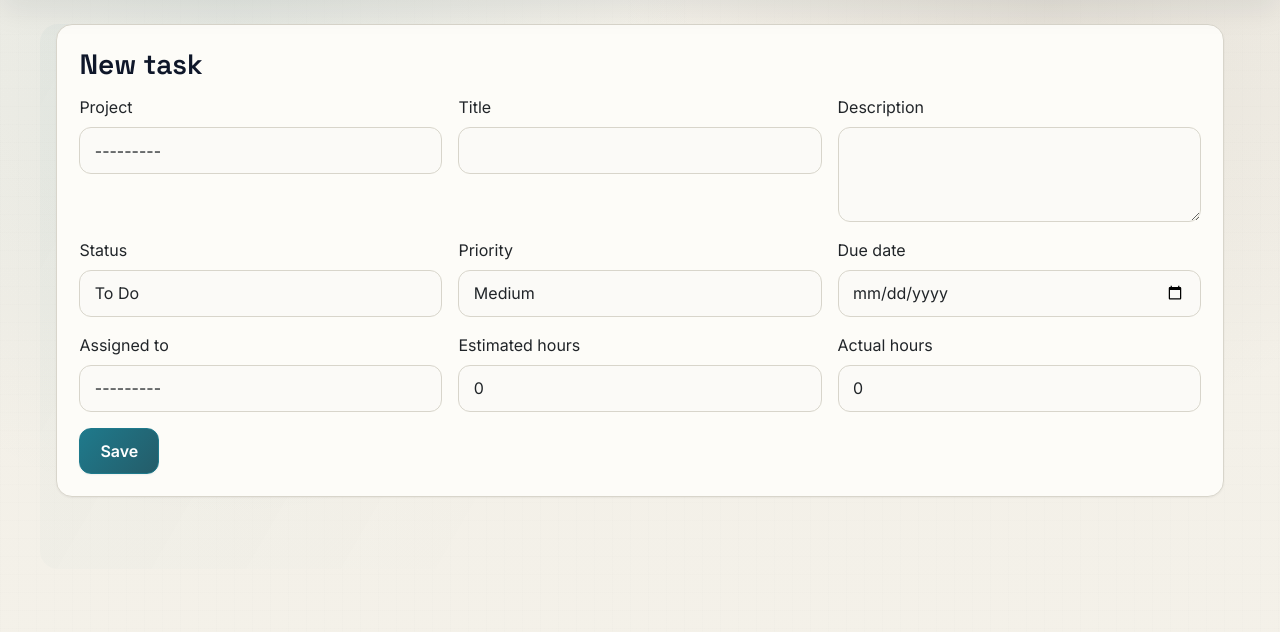
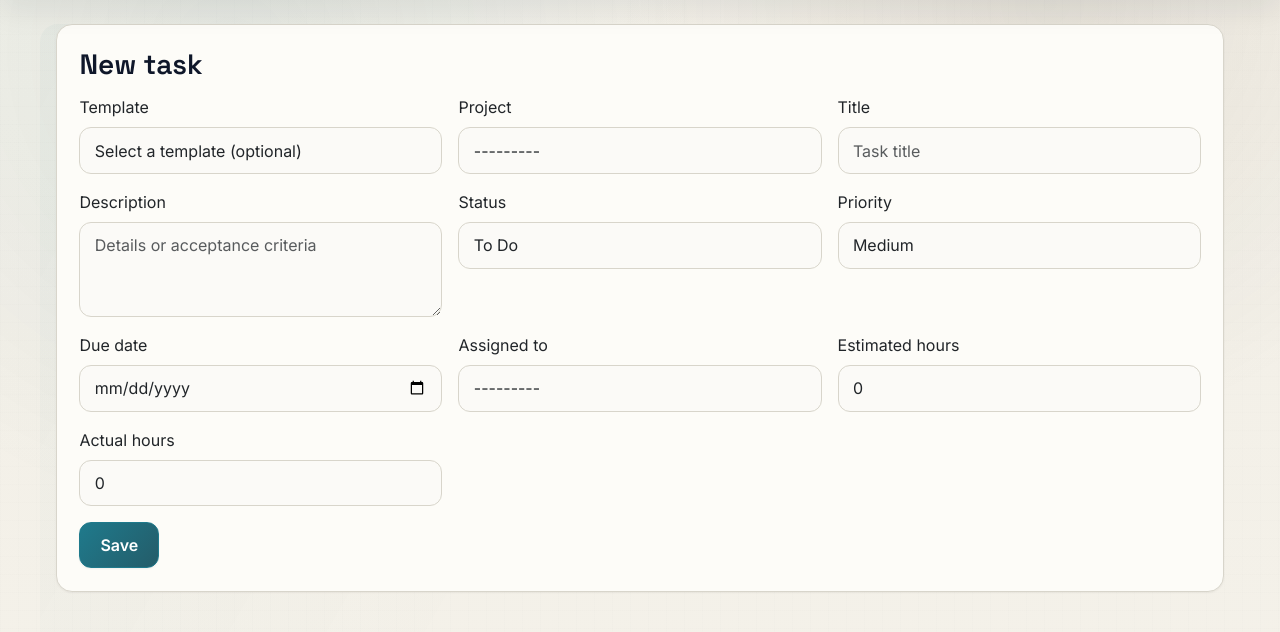
Before and after one commit to itzpraveen/novart, a Django app: page /tasks/new/ in a window 1280 px wide. Shown: the part 92-724 px from the top of the page. Run offline with Django 5.2, Linux system fonts and the light colour scheme; the visitor is signed in with stand-in values (Sample User, id 1); data comes from the database, SQL or seed files in the repository; data that the repository does not hold is empty; some libraries are stand-ins or nearby versions.

Commit message:
Add task templates and expand user roles

```diff
--- a/portal/forms.py
+++ b/portal/forms.py
@@ -16,6 +16,7 @@ from .models import (
     SiteVisit,
     SiteVisitAttachment,
     Task,
+    TaskTemplate,
     Transaction,
     User,
 )
@@ -123,9 +124,14 @@ class StageUpdateForm(forms.ModelForm):
 
 
 class TaskForm(forms.ModelForm):
+    template = forms.ModelChoiceField(
+        queryset=TaskTemplate.objects.none(), required=False, empty_label='Select a template (optional)'
+    )
+
     class Meta:
         model = Task
         fields = [
+            'template',
             'project',
             'title',
             'description',
@@ -137,6 +143,33 @@ class TaskForm(forms.ModelForm):
             'actual_hours',
         ]
         widgets = {'due_date': DateInput(), 'description': forms.Textarea(attrs={'rows': 3})}
+
+    def __init__(self, *args, **kwargs):
+        super().__init__(*args, **kwargs)
+        self.fields['template'].queryset = TaskTemplate.objects.order_by('title')
+        placeholders = {
+            'title': 'Task title',
+            'description': 'Details or acceptance criteria',
+        }
+        for field, text in placeholders.items():
+            if field in self.fields:
+                self.fields[field].widget.attrs.setdefault('placeholder', text)
+
+    def clean(self):
+        cleaned = super().clean()
+        template = cleaned.get('template')
+        if template:
+            cleaned.setdefault('title', template.title)
+            cleaned.setdefault('description', template.description)
+            if template.status and not cleaned.get('status'):
+                cleaned['status'] = template.status
+            if template.priority and not cleaned.get('priority'):
+                cleaned['priority'] = template.priority
+            if template.due_in_days is not None and not cleaned.get('due_date'):
+                date_widget = self.fields['due_date']
+                from datetime import date, timedelta
+                cleaned['due_date'] = date.today() + timedelta(days=template.due_in_days or 0)
+        return cleaned
 
 
 class UserForm(forms.ModelForm):
--- a/portal/models.py
+++ b/portal/models.py
@@ -11,6 +11,13 @@ class User(AbstractUser):
         ARCHITECT = 'architect', 'Architect'
         SITE_ENGINEER = 'site_engineer', 'Site Engineer'
         FINANCE = 'finance', 'Finance'
+        PROJECT_MANAGER = 'project_manager', 'Project Manager'
+        DESIGNER = 'designer', 'Designer'
+        QS = 'qs', 'QS / Estimator'
+        PROCUREMENT = 'procurement', 'Procurement'
+        CLIENT_LIAISON = 'client_liaison', 'Client Liaison'
+        INTERN = 'intern', 'Intern / Trainee'
+        VIEWER = 'viewer', 'Viewer (read-only)'
 
     phone = models.CharField(max_length=50, blank=True)
     role = models.CharField(max_length=32, choices=Roles.choices, default=Roles.ARCHITECT)
@@ -170,6 +177,22 @@ class Task(TimeStampedModel):
 
     class Meta:
         ordering = ['due_date', 'priority']
+
+    def __str__(self) -> str:
+        return self.title
+
+
+class TaskTemplate(TimeStampedModel):
+    title = models.CharField(max_length=255)
+    description = models.TextField(blank=True)
+    status = models.CharField(max_length=32, choices=Task.Status.choices, default=Task.Status.TODO)
+    priority = models.CharField(max_length=32, choices=Task.Priority.choices, default=Task.Priority.MEDIUM)
+    due_in_days = models.PositiveIntegerField(
+        null=True, blank=True, help_text='If set, due date will default to today + this many days.'
+    )
+
+    class Meta:
+        ordering = ['title']
 
     def __str__(self) -> str:
         return self.title
--- a/portal/views.py
+++ b/portal/views.py
@@ -55,6 +55,7 @@ from .models import (
     SiteIssue,
     SiteVisit,
     Task,
+    TaskTemplate,
     Transaction,
     User,
 )
@@ -62,6 +63,14 @@ from .models import (
 
 def _get_default_context():
     return {'currency': '₹'}
+
+
+def _task_template_data():
+    return list(
+        TaskTemplate.objects.order_by('title').values(
+            'id', 'title', 'description', 'status', 'priority', 'due_in_days'
+        )
+    )
 
 
 @login_required
@@ -297,7 +306,13 @@ def project_tasks(request, pk):
     return render(
         request,
         'portal/project_tasks.html',
-        {'project': project, 'columns': columns, 'form': form, 'statuses': Task.Status.choices},
+        {
+            'project': project,
+            'columns': columns,
+            'form': form,
+            'statuses': Task.Status.choices,
+            'task_templates_json': _task_template_data(),
+        },
     )
 
 
@@ -317,7 +332,11 @@ def task_create(request):
             return redirect('project_detail', pk=task.project.pk)
     else:
         form = TaskForm(initial=initial)
-    return render(request, 'portal/task_form.html', {'form': form, 'project': project})
+    return render(
+        request,
+        'portal/task_form.html',
+        {'form': form, 'project': project, 'task_templates_json': _task_template_data()},
+    )
 
 
 @login_required
@@ -332,7 +351,11 @@ def task_edit(request, pk):
             return redirect('project_detail', pk=task.project.pk)
     else:
         form = TaskForm(instance=task)
-    return render(request, 'portal/task_form.html', {'form': form, 'task': task})
+    return render(
+        request,
+        'portal/task_form.html',
+        {'form': form, 'task': task, 'project': task.project, 'task_templates_json': _task_template_data()},
+    )
 
 
 @login_required
--- a/templates/portal/task_form.html
+++ b/templates/portal/task_form.html
@@ -30,4 +30,36 @@
         </form>
     </div>
 </div>
+{% if task_templates_json %}
+    {{ task_templates_json|json_script:"task-templates-data" }}
+    <script>
+        (() => {
+            const dataEl = document.getElementById('task-templates-data');
+            const templateSelect = document.getElementById('id_template');
+            if (!dataEl || !templateSelect) return;
+            const templates = JSON.parse(dataEl.textContent || '[]');
+            const byId = {};
+            templates.forEach(t => { byId[String(t.id)] = t; });
+            const title = document.getElementById('id_title');
+            const desc = document.getElementById('id_description');
+            const status = document.getElementById('id_status');
+            const priority = document.getElementById('id_priority');
+            const due = document.getElementById('id_due_date');
+            templateSelect.addEventListener('change', () => {
+                const tpl = byId[templateSelect.value];
+                if (!tpl) return;
+                if (title && !title.value) title.value = tpl.title || '';
+                if (desc && !desc.value) desc.value = tpl.description || '';
+                if (status && tpl.status) status.value = tpl.status;
+                if (priority && tpl.priority) priority.value = tpl.priority;
+                if (due && tpl.due_in_days !== null && tpl.due_in_days !== undefined) {
+                    const days = Number(tpl.due_in_days || 0);
+                    const d = new Date();
+                    d.setDate(d.getDate() + days);
+                    due.value = d.toISOString().slice(0, 10);
+                }
+            });
+        })();
+    </script>
+{% endif %}
 {% endblock %}
```
Also changed, not shown: templates/portal/project_tasks.html (+32 -0 lines), portal/migrations/0004_tasktemplate.py (added), portal/migrations/0005_seed_tasktemplates.py (added).
